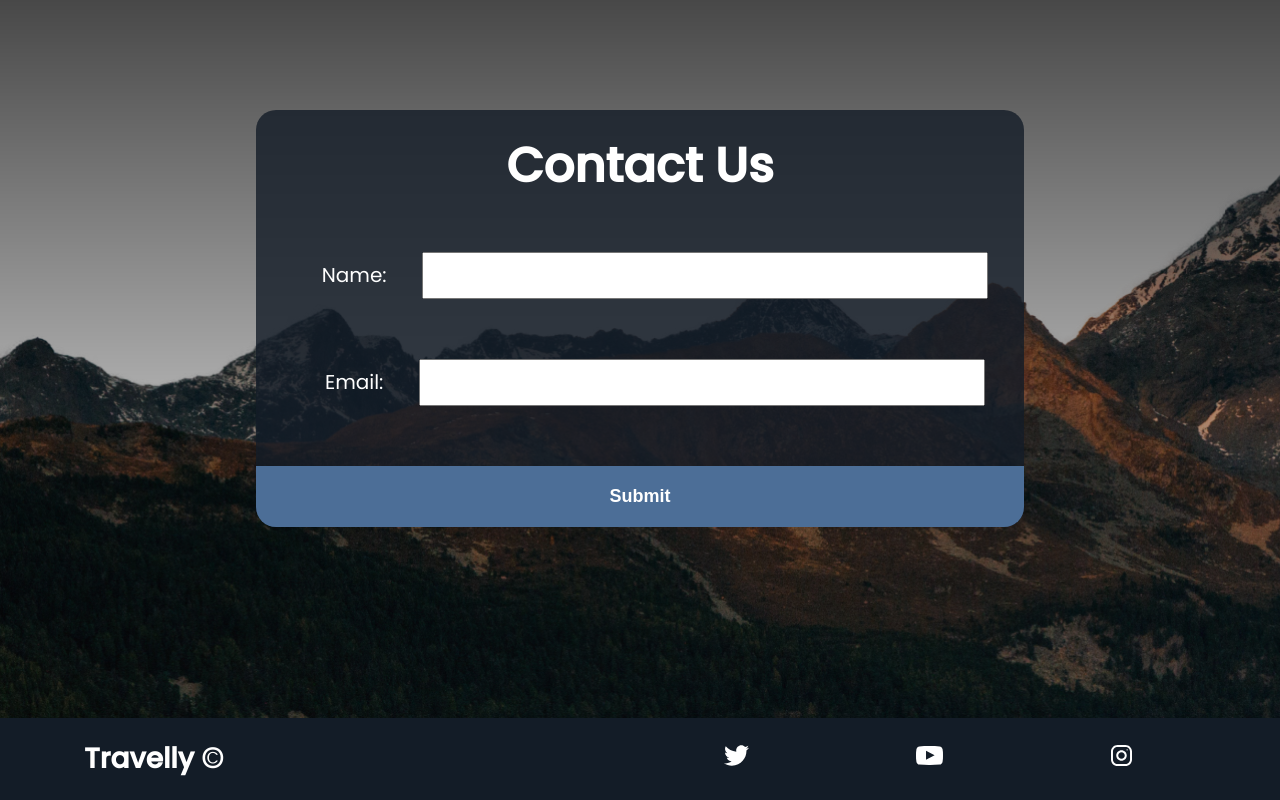
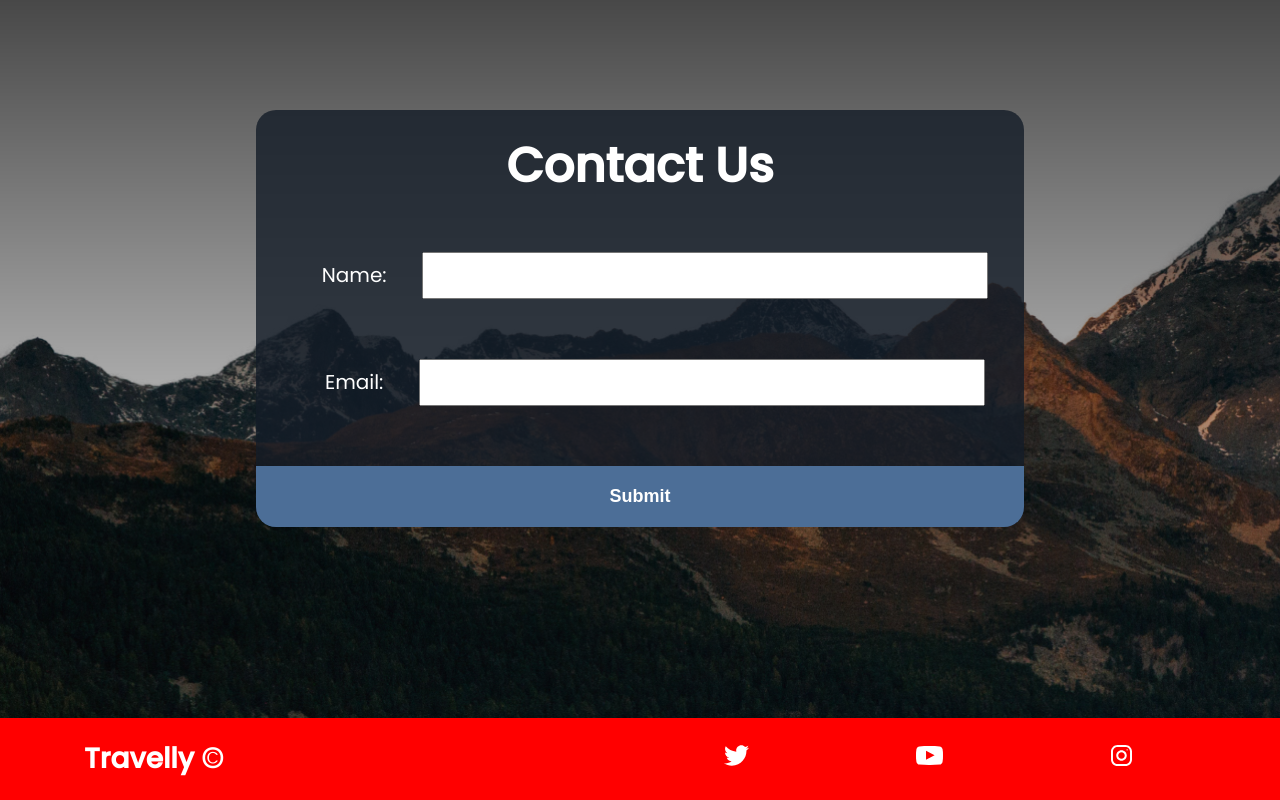
Before and after one commit to vqc1909a/Travelly-Page, a plain HTML site: page index.html in a window 1280 px wide. Shown: the part 2484-3284 px from the top of the page. Drawn offline with Linux system fonts and the light colour scheme; a web font is replaced by a local one.

Commit message:
Probando Cambios

```diff
--- a/style.css
+++ b/style.css
@@ -231,7 +231,7 @@ nav ul{
 
  /* Footer Section */
  footer{
-      background: rgba(19, 28, 39, 1);
+      background: red;
       color: white;
  }
  .footer-wrapper{
```
